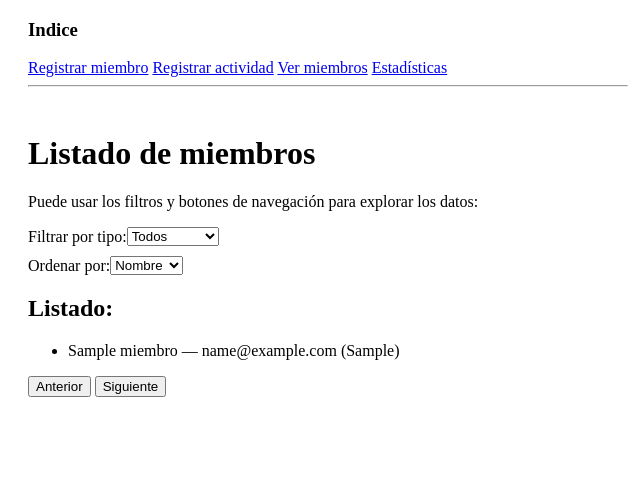
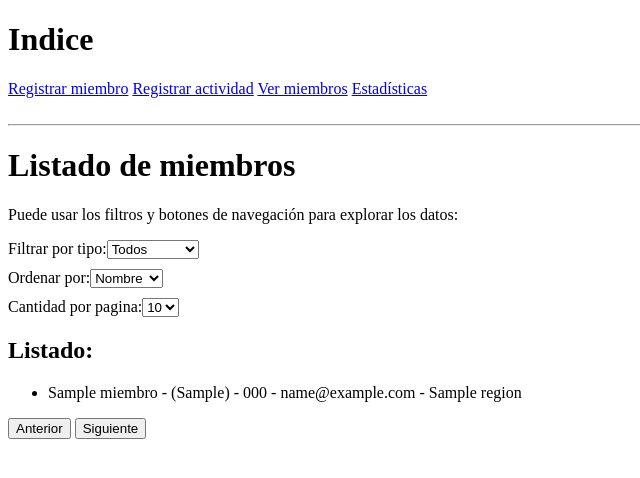
Before and after one commit to JosefinaE/desarrollo_web_josefina_errazuriz, a Flask app: template templates/miembros.html in a window 1280 px wide. Shown: the top 478 px of the page, without its empty margins (0-640 px from the left). Run offline with Flask 3, Linux system fonts and the light colour scheme; the template is opened without the code that fills it: most values are stand-ins (such as "Sample title", 1, 10 or a date in 2020).

Commit message:
add paginaicon

```diff
--- a/app.py
+++ b/app.py
@@ -67,6 +67,7 @@ def registrar_miembro():
             session.add(new_miembro)
             session.commit()
             flash("Se ha registrado un nuevo miembro!", "info")
+            redirect(url_for('home'))
         except Exception as e:
             flash(f"Error al registrar miembro {e}", "error")
             session.rollback()
@@ -78,7 +79,7 @@ def registrar_actividad():
     return render_template("actividades.html")
 
 
-@app.route("/")
+@app.route("/listado_miembros")
 def listado_miembros():
     session = getSession()
     miembros = session.scalars(select(Miembro).order_by(Miembro.nombre)).all()
--- a/templates/miembros.html
+++ b/templates/miembros.html
@@ -1,65 +1,129 @@
-<!DOCTYPE html>
-<html lang="es">
-
-<head>
-    <meta charset="UTF-8">
-    <title>Listado de miembros</title>
-    <link rel="stylesheet" href="./css/styles.css">
-</head>
-
-<div class="main">
-
-<header>
-    <h3>Indice</h3>
-    <nav>
-        <a href="registro.html">Registrar miembro</a>
-        <a href="actividades.html">Registrar actividad</a>
-        <a href="miembros.html">Ver miembros</a>
-        <a href="estadisticas.html">Estadísticas</a>
-    </nav>
-</header>
-
-<hr>
-<br>
-
-<!-- Javascript rellena este div dinamicamente-->
-<div id="errors" class="error-container"></div>
+{% extends "base.html" %}
+{% block content %}
 
     <h1>Listado de miembros</h1>
     <p>Puede usar los filtros y botones de navegación para explorar los datos:</p>
-
     <div class="form-row">
-        <label for="filtro-tipo">Filtrar por tipo:</label>
-        <select id="filtro-tipo">
+        <label for="tipo">Filtrar por tipo:</label>
+        <select id="tipo" onchange="actualizar(0, true)">
             <option value="">Todos</option>
             <option value="estudiante_pre">Pre-grado</option>
             <option value="estudiante_post">Post-grado</option>
             <option value="funcionario">Funcionario</option>
-            <option value="academico">Académico</option>
+            <option value="academico">Academico</option>
         </select>
     </div>
 
     <div class="form-row">
         <label for="orden">Ordenar por:</label>
-        <select id="orden">
+        <select id="orden" onchange="actualizar(0, true)">
             <option value="nombre">Nombre</option>
             <option value="email">Email</option>
-            <option value="fono">Telefono</option>
+            <option value="fono">Teléfono</option>
+        </select>
+    </div>
+
+    <div class="form-row">
+        <label for="cantidad">Cantidad por pagina:</label>
+        <select id="cantidad" onchange="actualizar(0, true)">
+            <option value="5">5</option>
+            <option value="10" selected>10</option>
+            <option value="20">20</option>
+            <option value="50">50</option>
         </select>
     </div>
 
     <h2>Listado: </h2>
-
-    <ul id="lista-miembros">
+    <ul id="lista_miembros">
         {% for m in miembros %}
-        <li>{{m.nombre}} — {{m.email}} ({{map_tipo_miembro[m.tipo]}}{{" " + m.departamento if m.departamento else "" }})</li>
+        {# datos en data-x para luego ordenar y filtrar #}
+        <li
+            data-nombre="{{ m.nombre }}"
+            data-email="{{ m.email }}"
+            data-fono="{{ m.fono | default('') }}"
+            data-tipo="{{ m.tipo }}"
+            data-departamento="{{ m.departamento | default('') }}"
+        >
+            {# Tal y como lo mostré en la T1 : #}
+            {{ m.nombre }} -
+            ({{ map_tipo_miembro[m.tipo] }}{{ " " + m.departamento if m.departamento else "" }}) -
+            {{ m.telefono }} - {{ m.email }} -
+            {{ m.comuna.region.nombre }}
+        </li>
         {% endfor %}
     </ul>
 
-    <button id="prev">Anterior</button>
-    <span id="pagina"></span>
-    <button id="next">Siguiente</button>
-
+    <div class="botones_pag">
+        <button id="prev" onclick="actualizar(-1, false)">Anterior</button>
+        <span id="pagina"></span>
+        <button id="next" onclick="actualizar(+1, false)">Siguiente</button>
+    </div>
 </div>
 
-</html>
+<script>
+  const ul        = document.getElementById('lista_miembros');
+  const allItems  = Array.from(ul.children);
+
+  const selectTipo    = document.getElementById('tipo');
+  const selectOrden   = document.getElementById('orden');
+  const selectCantidad  = document.getElementById('cantidad');
+  const btnPrev    = document.getElementById('prev');
+  const btnNext    = document.getElementById('next');
+  const spanPagina = document.getElementById('pagina');
+
+  let paginaActual = 1;  // global para pagina
+
+  function actualizar(delta, primera_pagina) {
+    if(delta!= 0){
+        paginaActual += delta;
+    }
+    if(primera_pagina){
+        paginaActual = 1;
+    }
+    const tipo    = selectTipo.value;
+    const orden   = selectOrden.value;
+    const cantidad  = parseInt(selectCantidad.value, 10);
+
+    // filtro por tipo
+    let visible = allItems.filter(li =>
+      tipo == '' || li.dataset.tipo == tipo
+    );
+
+    // ordenar alfabeticamente
+    visible.sort((a, b) => {
+      const stringA = (a.dataset[orden] || '').toLowerCase();
+      const stringB = (b.dataset[orden] || '').toLowerCase();
+      return stringA.localeCompare(stringB);
+    });
+
+    // minimo una pagina, si no las filtradas//cantidad (ej 110 elementos, a 20 por pagina -> 6 paginas )
+    const totalPags = Math.max(1, Math.ceil(visible.length / cantidad));
+    if (paginaActual > totalPags) paginaActual = totalPags;
+
+    // obtenemos los que están en la pagina actual
+    const inicio = (paginaActual - 1) * cantidad;
+    const fin    = inicio + cantidad;
+    const enPaginaActual  = visible.slice(inicio, fin); // esto es similar a lista[inicio:fin] en python
+
+    // ocultamos todo
+    allItems.forEach(li => {
+      li.style.display = 'none';
+      ul.appendChild(li);
+    });
+
+    // mostramos en esta pagina
+    enPaginaActual.forEach(li => {
+      li.style.display = '';
+      ul.appendChild(li);
+    });
+
+    // desactivar botones de paginación si corresponde
+    btnPrev.disabled = paginaActual == 1;
+    btnNext.disabled = paginaActual == totalPags;
+  }
+
+</script>
+
+
+
+{% endblock %}
--- a/templates/registro.html
+++ b/templates/registro.html
@@ -111,7 +111,7 @@
 
 
         let validForm = validName && validEmail && validPhone && validType && validDepto && validComuna
-        if(true){
+        if(validForm){
             // registrar usuario
             form.submit();
         }else{
```
